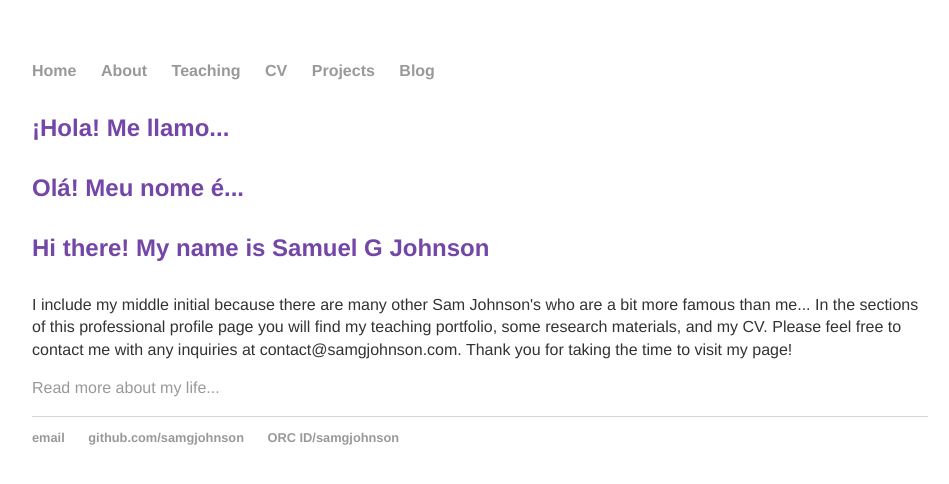
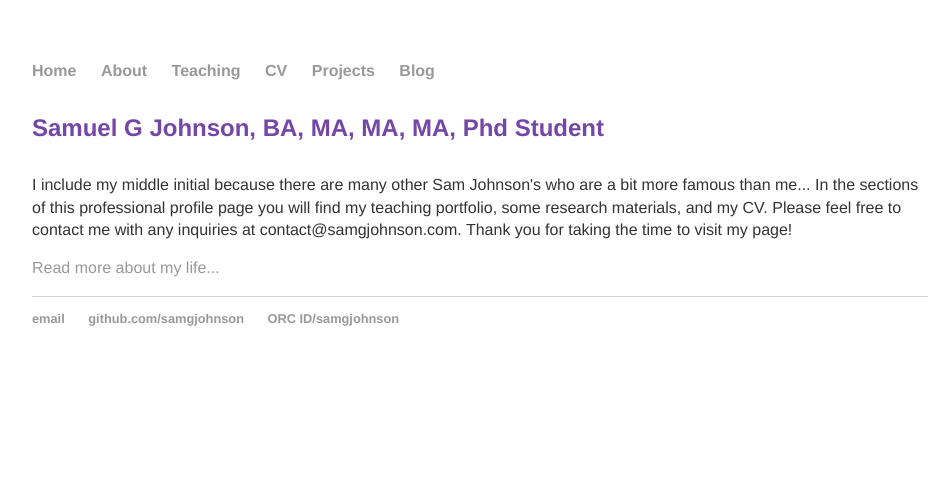
Before and after one commit to samgjohnson/samgjohnson.github.io, a Jekyll site: the page built from index.html, in a window 1280 px wide. Shown: the top 484 px of the page, without its empty margins (160-1109 px from the left). Built offline with Jekyll 4.4.1, drawn with Linux system fonts in a browser that asks for light colours.

Commit message:
Update index.html

```diff
--- a/index.html
+++ b/index.html
@@ -3,9 +3,7 @@ layout: default
 title: "Sam Johnson Portfolio"
 ---
 <div class="blurb">
-		<h4>¡Hola! Me llamo...</h4>
-    <h4>Olá! Meu nome é...</h4>
-    <h4>Hi there! My name is Samuel G Johnson</h4>
+	    <h4>Samuel G Johnson, BA, MA, MA, MA, Phd Student</h4>
     			<body><p>I include my middle initial because there are many other Sam Johnson's who are a bit more famous than me... In the sections of this professional profile page you will find my teaching portfolio, some research materials, and my CV.
     					Please feel free to contact me with any inquiries at contact@samgjohnson.com. Thank you for taking the time to visit my page!</p></body>
         <p><a href="/about">Read more about my life...</a></p>
```
